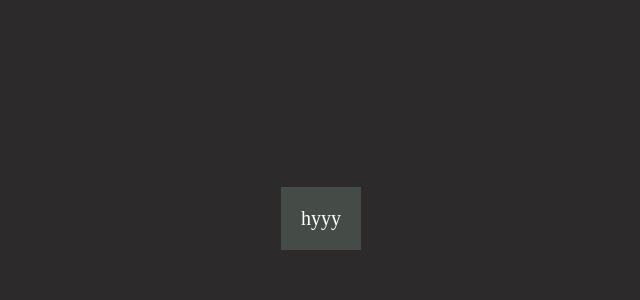
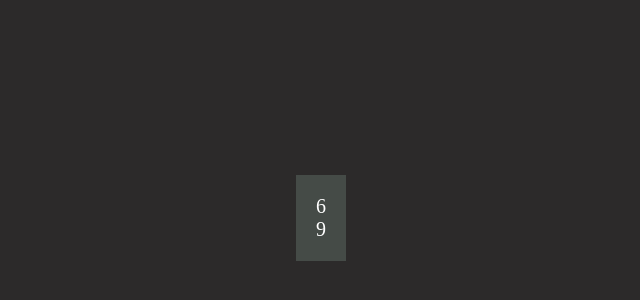
Before and after one commit to Devanshrathod12/chai-react-sager, a React (Vite) app in the folder vite-project/: page / in a window 1280 px wide. Shown: the part 190-490 px from the top of the page, without its empty margins (319-959 px from the left). Built offline with nearby package versions, Linux system fonts and the light colour scheme.

Commit message:
costom houcks

```diff
--- a/vite-project/src/App.jsx
+++ b/vite-project/src/App.jsx
@@ -1,4 +1,4 @@
-import React, { useRef } from "react";
+import React from "react";
 import "./App.css";
 // import Function from './component/Function/Function'
 // import NamedandDfault,{Devansh,Sager,Bhart} from './component/NamedandDfault'
@@ -10,13 +10,16 @@ import "./App.css";
 //import A1 from './component/context/A1'
 // let Vj = createContext();
 //import { useReducer } from "react";
+import useMath from "./useMath";
 
 const App = () => {
-
+    const [first, setfirst] = useMath(3)
   return (
     <div className="centered-div">
       <div className="content">
-       hyyy
+       {first}
+       <br />
+       {setfirst}
       </div>
     </div>
   );
--- /dev/null
+++ b/vite-project/src/useMath.jsx
@@ -0,0 +1,9 @@
+import React from 'react'
+
+const useMath = (a) => {
+    let sum = a + 3;
+    let nul = a * 3;
+  return [sum,nul]
+}
+
+export default useMath
```
